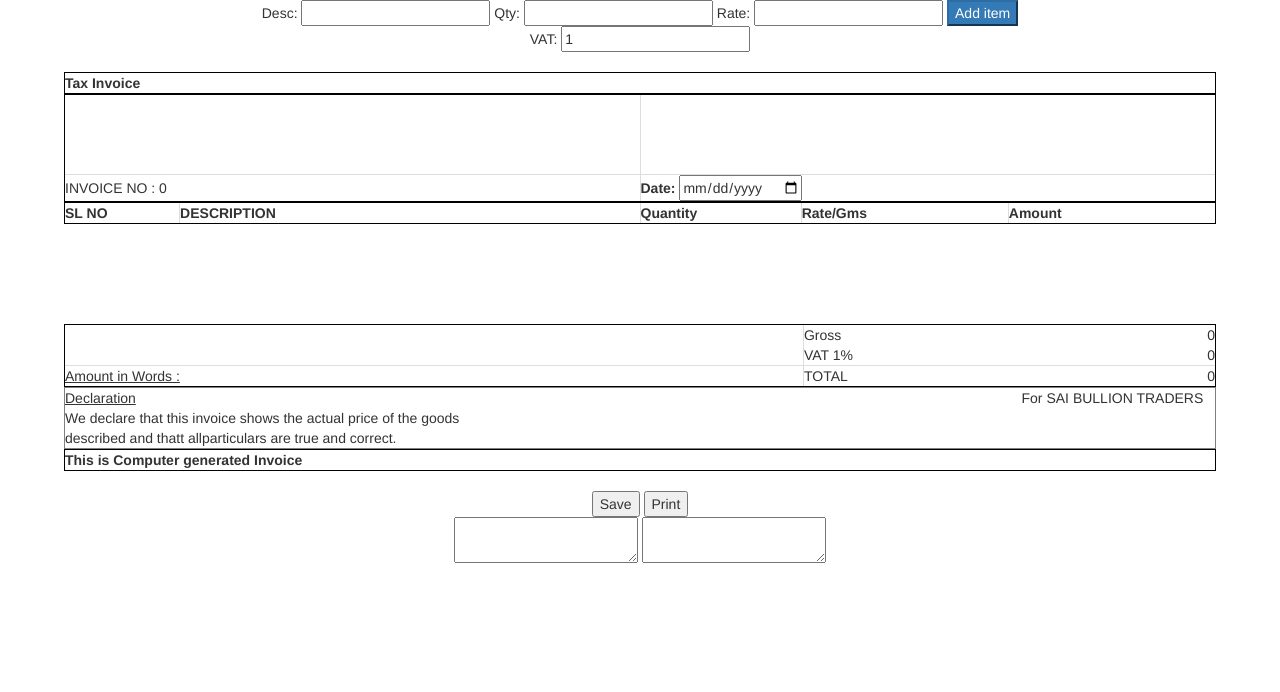
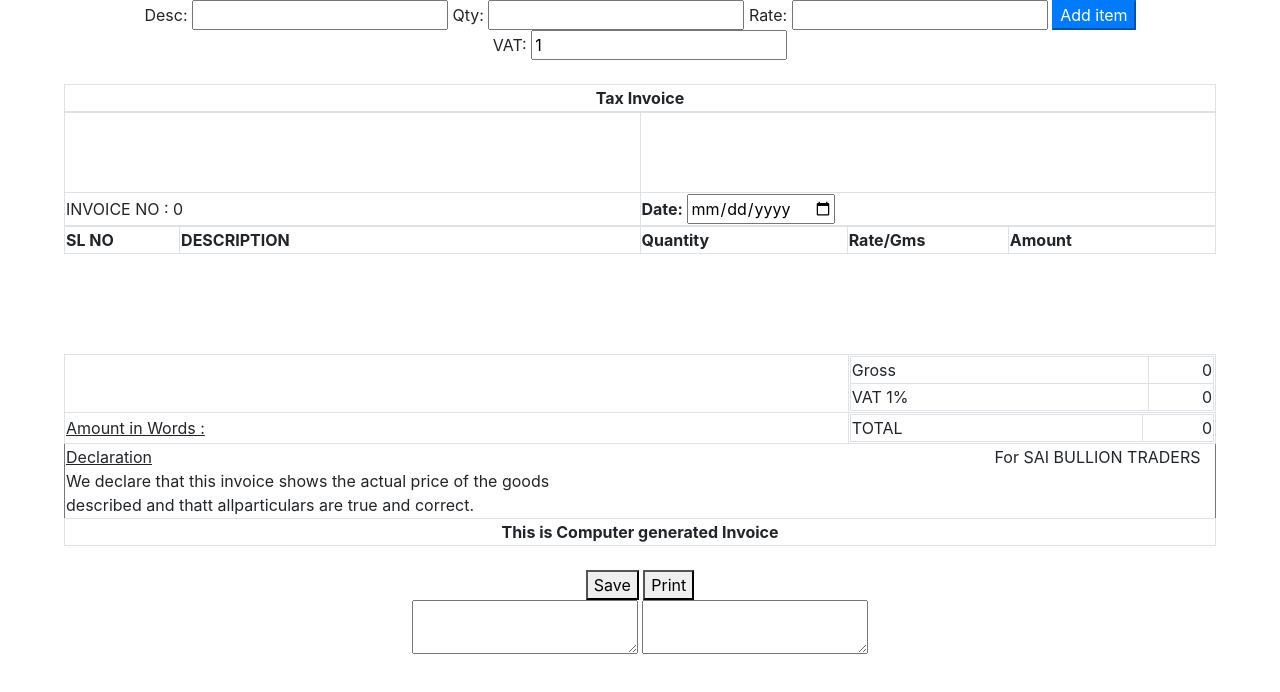
Before and after one commit to sadanandpai/jewellery_receipt, a plain HTML site: page index.html in a window 1280 px wide. Drawn offline with nearby package versions, Linux system fonts and the light colour scheme; no server answers.

Commit message:
Update index.html

```diff
--- a/index.html
+++ b/index.html
@@ -2,16 +2,28 @@
 <html ng-app="ItemApp">
 		<head>
 			<meta name="viewport" content="width=device-width, initial-scale=1">
-			<script src="https://ajax.googleapis.com/ajax/libs/angularjs/1.6.1/angular.min.js"></script>
-  			<link rel="stylesheet" href="https://maxcdn.bootstrapcdn.com/bootstrap/3.3.7/css/bootstrap.min.css">
-  			<script src="https://ajax.googleapis.com/ajax/libs/jquery/3.1.1/jquery.min.js"></script>
-  			<script src="https://maxcdn.bootstrapcdn.com/bootstrap/3.3.7/js/bootstrap.min.js"></script>
+			<script src="dependencies/jquery.js"></script>
+			<script src="dependencies/angular.js"></script>
+  			<link rel="stylesheet" href="dependencies/bootstrap.css">
+  			<script src="dependencies/bootstrap.js"></script>
 			<script src="myApp.js"></script>
 			<style type="text/css">
 			.table-bordered{
-	   				border: 1.5px double black;
+				table-layout: fixed;
+				word-wrap:break-word;
 			}
-
+			.tdata {
+  				table-layout: fixed;
+  				word-wrap:break-word;
+  			}
+  			.no_row_border td{
+  				border-left: 1px solid #777;
+  				border-right: 1px solid #777;
+  			}
+  			.no_col_border{
+  				border-left: 1px solid #777;
+  				border-right: 1px solid #777;
+  			}
 			</style>
 		</head>
 
@@ -21,24 +33,25 @@
 			<div ng-hide="printer">
 				<form ng-submit="additem()">
 					Desc: <input type="text" required="required" ng-model="itemName">
-					Qty: <input type="number" required="required" ng-model="itemQty">
-					Rate: <input type="number" required="required" ng-model="itemRate">
+					Qty: <input type="number" required="required" ng-model="itemQty" step="0.01">
+					Rate: <input type="number" required="required" ng-model="itemRate" step="0.01">
 					<input class="btn-primary" type="submit" value="Add item" />
 				</form>
 				<button ng-click="deleteItem()" ng-show="selectionCounter">Delete</button>
 				<button ng-click="editItem()" ng-show="singleSelection">Edit</button>
 				<button ng-click="updateItem()" ng-show="singleSelection">Update</button>
-				VAT: <input type="number" ng-model="vat_value" ng-change="receiptUpdate()" required="required" />
+				VAT: <input type="number" ng-model="vat_value" ng-change="receiptUpdate()" required="required" step="0.1"/>
 
 				<br><br>
 			</div>
 
-			<table class="table-bordered" align=center border="1" width=90%>
+			<table class="table-bordered" width="90%">
 				<tr>
-						<th>Tax Invoice</th>
+					<th class="text-center">Tax Invoice</th>
 				</tr>
 			</table>
-			<table class="table-bordered" align=center border="1" width=90%>
+
+			<table class="table-bordered" align="center" width="90%">
 				<tr height="80px">
 					<td id="seller_details" valign=top width="50%"></td>
 					<td id="buyer_details" valign=top width="50%"></td>
@@ -48,27 +61,30 @@
 					<td><b>Date:</b> <input type="date" id="myDate"></td>
 				</tr>
 		</table>
-			<table class="table-bordered" align=center border=1 width=90%>
+
+		<table class="table-bordered" align="center" width="90%">
 			<tr>
 				<th width=10%>SL NO</th>
 				<th width=40%>DESCRIPTION</th>
-							<th width=14%>Quantity</th>
-							<th width=18%>Rate/Gms</th>
+				<th width=18%>Quantity</th>
+				<th width=14%>Rate/Gms</th>
 				<th width=18%>Amount</th>
 			</tr>
 		</table>
-			<table class="table-bordered" height="100px" width=90%>
+
+		<table class="no_row_border" height="100px" width=90%>
 			<tr ng-repeat="item in itemList">
 				<td width=10% align="center"><input type="checkbox" ng-hide="printer" ng-model="item.done" ng-click="selectionCount()">{{$index+1}}</td>
-						<td width=40%>{{item.name}}</td>
-						<td width=14% align="center">{{item.qty}}</td>
-						<td width=18% align="right">{{item.rate}}</td>
+				<td width=40% class="tdata">{{item.name}}</td>
+				<td width=18% align="center">{{item.qty}}</td>
+				<td width=14% align="right">{{item.rate}}</td>
 				<td width=18% align="right">{{item.gross}}</td>
 			</tr>
 		</table>
-			<table class="table-bordered" align=center border="1" width=90%>
+
+		<table class="table-bordered" width="90%">
 			<tr>
-					<td width=64.2%></td>
+				<td width=68.1%></td>
 				<td>
 					<table class="no-border" width="100%">
 						<tr>
@@ -94,7 +110,8 @@
 				</td>
 			</tr>
 		</table>
-			<table align=center frame="box" width=90%>
+
+		<table class="no_col_border" width="90%">
 			<tr>
 				<td>
 					<u>Declaration</u><br>
@@ -105,18 +122,19 @@
 				</td>
 			</tr>
 		</table>
-			<table class="table-bordered" align=center border="1" width=90%>
+
+		<table class="table-bordered" width="90%">
 			<tr>
-					<th>This is Computer generated Invoice</th>
+				<th class="text-center">This is Computer generated Invoice</th>
 			</tr>
 		</table>
-			<br><button ng-click="save()">Save</button>
+		<br>
+
+		<button ng-click="save()">Save</button>
 		<button ng-click="printPage()">Print</button>
 		<br>
 		<textarea ng-model="seller" ng-hide="printer" ng-change="seller_buyer_change()"></textarea>
 		<textarea ng-model="buyer" ng-hide="printer" ng-change="seller_buyer_change()"></textarea>
-
 		</div>
-
 	</body>
 </html>
```
Lines whose indentation alone changed are shown as unchanged.
